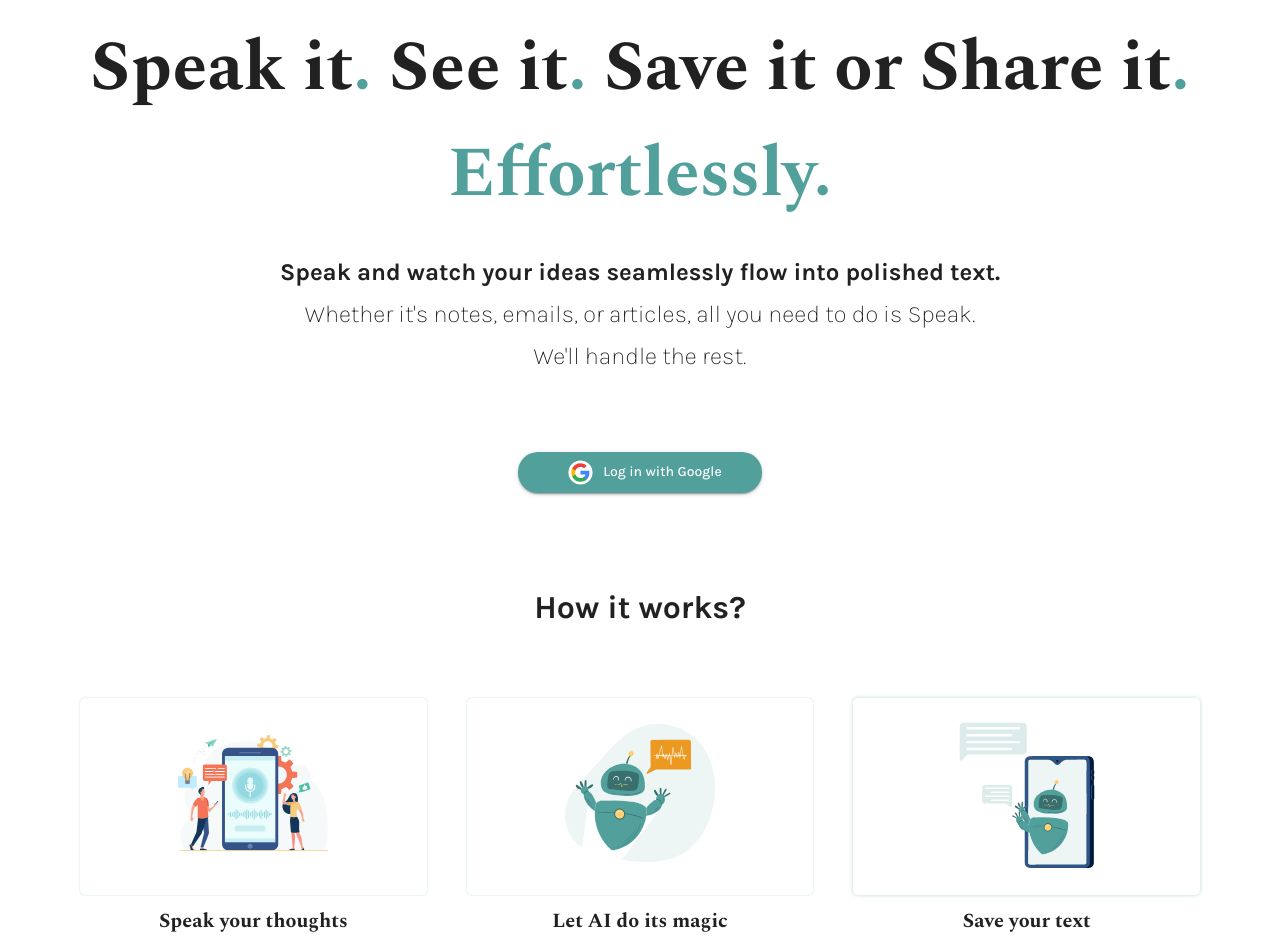
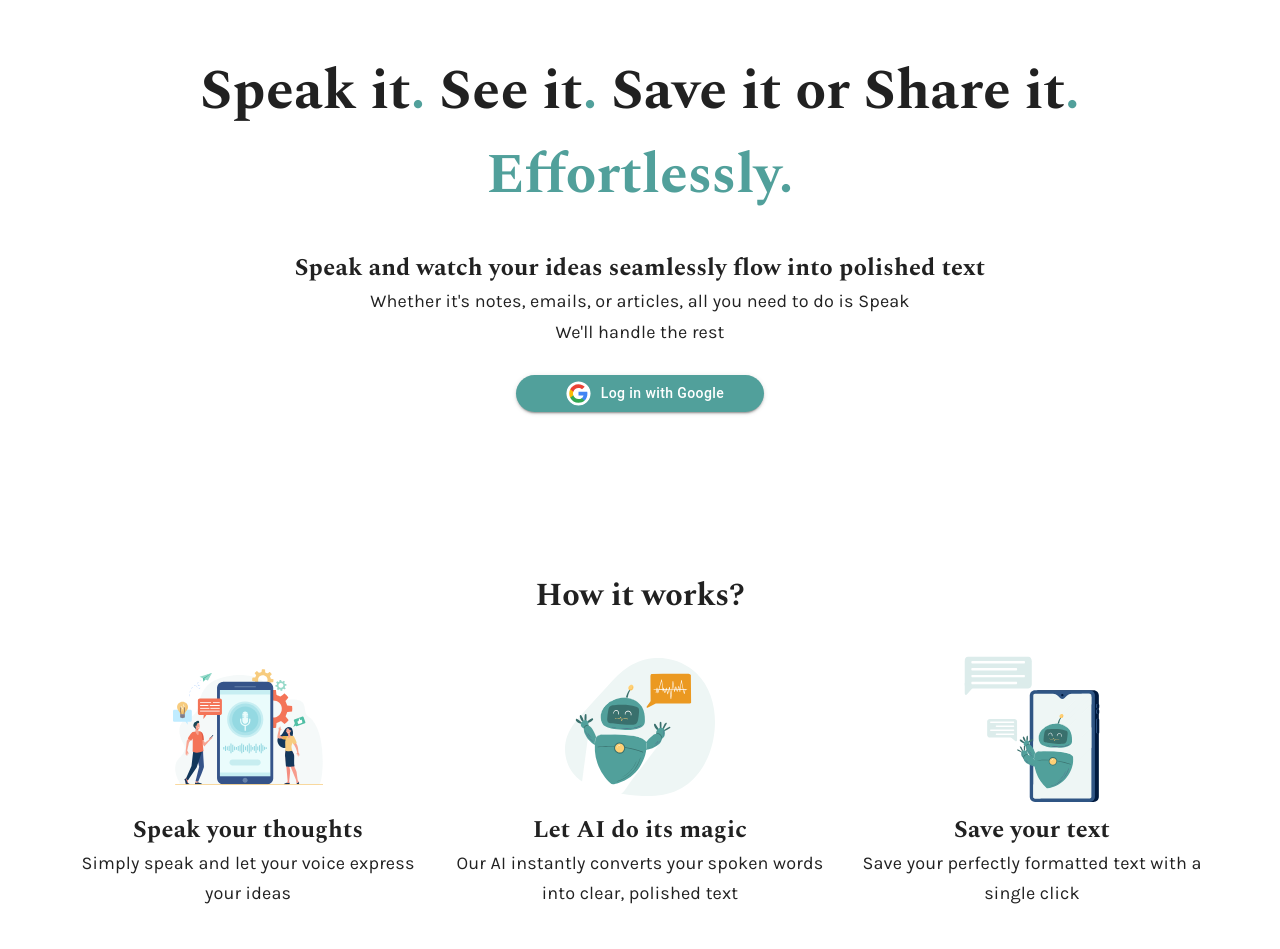
Before and after one commit to navgurukul/oscar-fe, a Next.js app: page / in a window 1280 px wide. Shown: the part 180-1129 px from the top of the page. Built offline with nearby package versions, Linux system fonts and the light colour scheme; no server answers.

Commit message:
design fix (#11)
Co-authored-by: puranchandralohar <clpuran95@gmail.com>

```diff
--- a/components/Home/DownLoadAppstore.jsx
+++ b/components/Home/DownLoadAppstore.jsx
@@ -4,35 +4,30 @@ import Image from "next/image";
 
 const DownLoadAppstore = () => {
   return (
-    <Grid justifyContent="center" sx={{ backgroundColor: "#B9D9D7" }}>
     <Box
       sx={{
         display: "flex",
         flexDirection: "column",
-          justifyContent: "center",
         alignItems: "center",
-          paddingBlock: "8px",
-          mt:4
+        padding: "48px 0",
+        gap: "32px",
+        backgroundColor: "#B9D9D7",
       }}
     >
-        <Typography variant="h6" fontWeight={700} textAlign="center">
+      <Box>
+        <Typography variant="h5" textAlign="center">
           Try transcription on the go with the Oscar App
         </Typography>
+      </Box>
+      <Box>
       <Image
           src="/images/Google Play.svg"
           alt="Get it on Google Play"
           width={200}
           height={60}
-          style={{
-            width: "100%",
-            height: "auto",
-            maxWidth: "150px",
-            border: "none",
-            paddingBottom:"8px"
-          }}
         />
       </Box>
-    </Grid>
+    </Box>
   );
 };
 
--- a/components/Home/HowWork.jsx
+++ b/components/Home/HowWork.jsx
@@ -4,17 +4,27 @@ import Image from "next/image";
 
 const HowWork = () => {
   return (
-    <Container maxWidth="lg">
-      <Typography variant="h4" textAlign="center" pt={10} pb={5}>
+    <Container
+      maxWidth="lg"
+      sx={{
+        display: "flex",
+        padding: "80px 0px",
+        flexDirection: "column",
+        justifyContent: "center",
+        alignItems: "center",
+        gap: "32px",
+      }}
+    >
+      <Box>
+        <Typography variant="h5" textAlign="center">
           How it works?
         </Typography>
-      {/* <Box display="flex" justifyContent="center" pb={4}>
-        <Image src="/images/Arrow 4.svg" alt="Arrow" width={100} height={100} />
-      </Box> */}
-      <Grid container spacing={1} justifyContent="center">
+      </Box>
+      <Box>
+        <Grid container align="center" spacing={3} sx={{display:"flex", alignItems:"center", justifyContent:"center"}}>
           <Grid item xs={12} md={4}>
-          <Box sx={{ p: 2, textAlign: "center" }}>
-          <Box style={{boxShadow:"0px 0px 2px 0px #B9D9D7", padding:"20px" , borderRadius:"5px"}}>
+            <Box>
+              <Box>
                 <Image
                   src="/images/Group.svg"
                   alt="Get it on Google Play"
@@ -23,14 +33,14 @@ const HowWork = () => {
                 />
               </Box>
               <Typography variant="h6">Speak your thoughts</Typography>
-            <Typography variant="body2">
-              Simply speak and let your voice express your ideas.
+              <Typography variant="body1">
+                Simply speak and let your voice express your ideas
               </Typography>
             </Box>
           </Grid>
           <Grid item xs={12} md={4}>
-          <Box sx={{ p: 2, textAlign: "center" }}>
-            <Box style={{boxShadow:"0px 0px 2px 0px #B9D9D7", padding:"20px",  borderRadius:"5px"}}>
+            <Box>
+              <Box>
                 <Image
                   src="/images/Frame(2).svg"
                   alt="Get it on Google Play"
@@ -40,15 +50,15 @@ const HowWork = () => {
               </Box>
 
               <Typography variant="h6">Let AI do its magic</Typography>
-            <Typography variant="body2">
+              <Typography variant="body1">
                 Our AI instantly converts your spoken words into clear, polished
-              text.
+                text
               </Typography>
             </Box>
           </Grid>
           <Grid item xs={12} md={4}>
-          <Box sx={{ p: 2, textAlign: "center" }}>
-          <Box style={{boxShadow:"0px 0px 4px 0px #B9D9D7", padding:"20px", borderRadius:"5px"}}>
+            <Box>
+              <Box>
                 <Image
                   src="/images/Frame (1).svg"
                   alt="Get it on Google Play"
@@ -57,12 +67,13 @@ const HowWork = () => {
                 />
               </Box>
               <Typography variant="h6">Save your text</Typography>
-            <Typography variant="body2">
-              Save your perfectly formatted text with a single click.
+              <Typography variant="body1">
+                Save your perfectly formatted text with a single click
               </Typography>
             </Box>
           </Grid>
         </Grid>
+      </Box>
     </Container>
   );
 };
--- a/components/Home/Login.jsx
+++ b/components/Home/Login.jsx
@@ -26,35 +26,36 @@ const LoginSection = () => {
   return (
     <Box
       sx={{
-        // height: "90vh",
         display: "flex",
         flexDirection: "column",
-        gap: isSmallScreen ? "1rem" : "2.5rem",
-        // paddingInline: isSmallScreen ? "2rem" : isMediumScreen ? "2rem": "0rem",
-        // alignItems: "center",
+        alignItems: "center",
+        padding: "80px 0",
+        // gap: isSmallScreen ? "1rem" : "2.5rem",
       }}
     >
-      <Box>
+      <Box align="center">
+        <Box
+        sx={{
+          display: "flex",
+          flexDirection: "column",
+        }}
+        >
           <Typography
             // variant={isSmallScreen ? "h4" : isMediumScreen ? "h4" : "h3"}
             variant="h3"
-          align="center"
-          fontSize={isSmallScreen ? 40 : isMediumScreen ? 55 : 70}
-          fontWeight={600}
-          pt={isSmallScreen ? 2 : 6}
-          gutterBottom
+            // fontSize={isSmallScreen ? 40 : isMediumScreen ? 55 : 70}
+            // pt={isSmallScreen ? 2 : 6}
           >
             Speak it
             <span style={{ color: "#51A09B" }}>.</span> See it
             <span style={{ color: "#51A09B" }}>.</span> Save it or Share it
             <span style={{ color: "#51A09B" }}>.</span>
+            {/* Effortlessly<span style={{ color: "#51A09B" }}>.</span> */}
           </Typography>
           <Typography
             // variant={isSmallScreen ? "h4" : isMediumScreen ? "h4" : "h3"}
             variant="h3"
-          align="center"
-          fontSize={isSmallScreen ? 40 : isMediumScreen ? 55 : 70}
-          fontWeight={600}
+            // fontSize={isSmallScreen ? 40 : isMediumScreen ? 55 : 70}
             color="#51A09B"
           >
             Effortlessly<span style={{ color: "#51A09B" }}>.</span>
@@ -64,47 +65,29 @@ const LoginSection = () => {
           sx={{
             display: "flex",
             flexDirection: "column",
-          gap: isSmallScreen ? "5px" : "10px",
+            pt:"32px"
+            // gap: isSmallScreen ? "5px" : "10px",
           }}
         >
-        <Typography
-          // variant={isSmallScreen ? "h6" : "h5"}
-           variant="h5"
-          textAlign="center"
-          fontWeight="bold"
-        >
-          Speak and watch your ideas seamlessly flow into polished text.
+          <Typography variant="h6">
+            Speak and watch your ideas seamlessly flow into polished text
           </Typography>
-        <Typography
-          // variant={isSmallScreen ? "h6" : "h5"}
-           variant="h5"
-          textAlign="center"
-          fontWeight="lighter"
-          // fontFamily="Karla"
-          // mt={0}
-        >
-          Whether it's notes, emails, or articles, all you need to do is Speak.
+          <Typography variant="body1">
+            Whether it's notes, emails, or articles, all you need to do is
+            Speak
           </Typography>
-        <Typography
-          variant="h5"
-          // variant={isSmallScreen ? "h6" : "h5"}
-          textAlign="center"
-          fontWeight="lighter"
-          // mt={0}
-        >
-          We'll handle the rest.
-        </Typography>
+          <Typography variant="body1">We'll handle the rest</Typography>
+        </Box>
       </Box>
 
-      <Grid container justifyContent="center">
+      <Box>
         <Button
           variant="contained"
           color="primary"
           sx={{
             paddingInline: isSmallScreen ? 3 : 5,
-            paddingBlock: 1,
-            // mt: isSmallScreen ? 2 : 5,
-            mt:5
+            // paddingBlock: 1,
+            mt: 3.5,
           }}
           onClick={handleClickOpen}
         >
@@ -117,7 +100,7 @@ const LoginSection = () => {
           />
           Log in with Google
         </Button>
-      </Grid>
+      </Box>
 
       <GoogleLoginComponent open={dialogOpen} onClose={handleClose} />
     </Box>
--- a/styles/globals.css
+++ b/styles/globals.css
@@ -5,7 +5,7 @@ body {
   margin: 0;
   padding: 0;
   height: 100vh;
-  font-family: "Karla", sans-serif;
+  box-sizing: border-box;
 }
 
 ::-webkit-scrollbar {
--- a/styles/theme.js
+++ b/styles/theme.js
@@ -15,34 +15,88 @@ const theme = createTheme({
     },
   },
   typography: {
-    fontFamily: "Karla, sans-serif",
     h1: {
-      fontSize: '2.5rem',
+      fontFamily: "Spectral, sans-serif",
+      fontSize: '6rem',
       fontWeight: 600,
-      margin: '20px 0',
+      lineHeight:"150%",
+    },
+    h2:{
+      fontFamily:"Spectral, sans-serif",
+      fontSize: '4.5rem',
+      fontWeight: 600,
+      lineHeight:"150%",
     },
     h3:{
-      fontFamily:"Spectral, sans-serif"
+      fontFamily:"Spectral, sans-serif",
+      fontSize: '3.5rem',
+      lineHeight:"150%",
+      fontWeight:"bold",
     },
     h4: {
+      fontSize: '2.625rem',
+      fontWeight: "bold",
+      fontFamily: 'Spectral, serif',
+      lineHeight:"150%",
+    },
+    h5: {
       fontSize: '2rem',
-      fontWeight: 700,
-      // fontFamily: 'Georgia, serif', // Different font family for h4
-      margin: '15px 0',
+      fontWeight: "bold",
+      fontFamily:"Spectral, sans-serif",
+      lineHeight:"150%",
     },
     h6: {
+      fontSize: '1.5rem',
+      fontWeight: "bold",
+      fontFamily:"Spectral, sans-serif",
+      lineHeight:"150%",
+
+    },
+    subtitle1: {
       fontSize: '1.25rem',
       fontWeight: 600,
-      margin: '10px 0',
-      fontFamily:"Spectral, sans-serif"
+      lineHeight:"170%",
+    },
+    subtitle2: {
+      fontSize: '0.875rem',
+      fontWeight: 600,
+      lineHeight:"170%",
     },
     body1: {
-      fontSize: '1rem',
-      margin: '10px 0',
+      fontFamily: "Karla, sans-serif",
+      fontSize: '1.125rem',
+      lineHeight:"170%",
+      fontWeight: "normal",
     },
-    body2:{
-      fontFamily: "Karla, sans-serif"
-    }
+    body2: {
+      fontFamily: "Karla, sans-serif",
+      fontSize: '0.875rem',
+      lineHeight:"170%",
+      fontWeight: "normal",
+    },
+    buttonlarge: {
+      fontSize: '1.25rem',
+      fontWeight: 600,
+      textTransform: 'none',
+      lineHeight:"170%",
+    },
+    buttonsmall: {
+      fontSize: '0.875rem',
+      textTransform: 'none',
+      lineHeight:"170%",
+    },
+    caption: {
+      fontSize: '0.75rem',
+      fontWeight: 400,
+      textTransform: 'none',
+      lineHeight:"150%",
+    },
+    overline: {
+      fontSize: '0.75rem',
+      fontWeight: 400,
+      textTransform: 'uppercase',
+      lineHeight:"150%",
+    },
   },
   components: {
     MuiButton: {
```
Also changed, not shown: components/AudioHeader.js (+42 -12 lines). Lines whose indentation alone changed are shown as unchanged.
